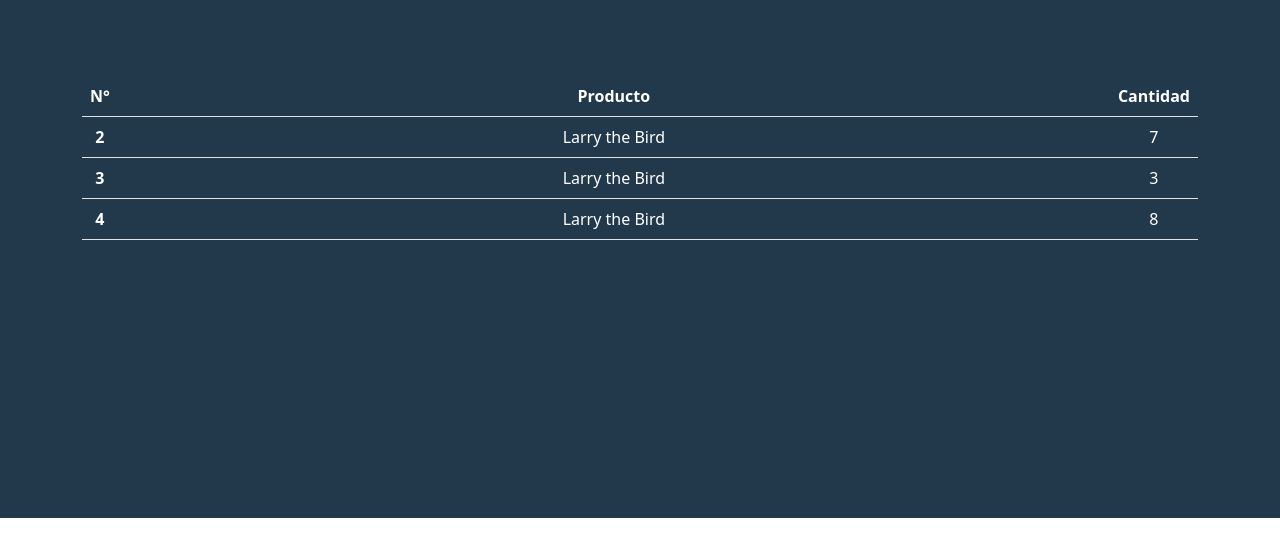
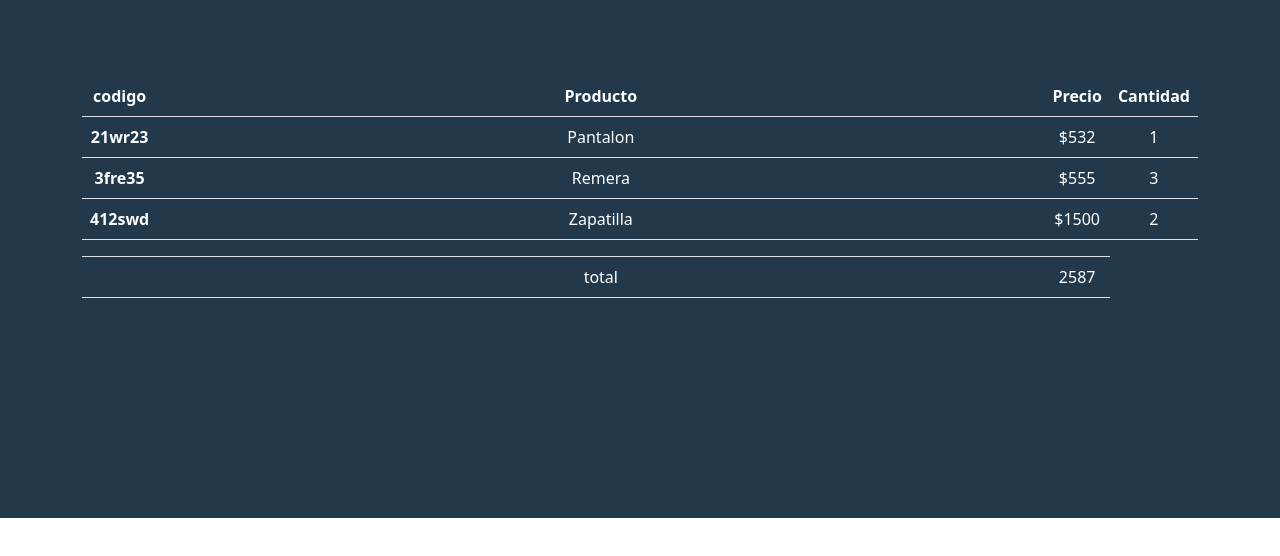
Before and after one commit to Zimmer95/tiendaDeRopa, a plain HTML site: page carrito.html in a window 1280 px wide. Shown: the part 142-698 px from the top of the page. Drawn offline with nearby package versions, Linux system fonts and the light colour scheme.

Commit message:
arreglando detalles

```diff
--- a/carrito.html
+++ b/carrito.html
@@ -5,7 +5,7 @@
     <meta name="viewport" content="width=device-width, initial-scale=1.0">
     <link href="https://cdn.jsdelivr.net/npm/bootstrap@5.2.3/dist/css/bootstrap.min.css" rel="stylesheet" integrity="sha384-rbsA2VBKQhggwzxH7pPCaAqO46MgnOM80zW1RWuH61DGLwZJEdK2Kadq2F9CUG65" crossorigin="anonymous">
     <link rel="stylesheet" href="https://cdn.jsdelivr.net/npm/bootstrap-icons@1.11.2/font/bootstrap-icons.min.css">
-    <link rel="stylesheet" href="https://github.com/Zimmer95/tiendaDeRopa/blob/master/css/style.css">
+    <link rel="stylesheet" href="/css/style.css">
     <title>Document</title>
 </head>
 <body>
@@ -13,19 +13,19 @@
 <!-- Barra de navegacion -->
 <nav class="navbar navbar-expand-lg navbar-dark bg-dark">
     <div class="container px-4 px-lg-5">
-        <a class="navbar-brand" href="https://zimmer95.github.io/tiendaDeRopa/index.html">
+        <a class="navbar-brand" href="/index.html">
             <i class="bi bi-shop"></i>
                 Tienda
         </a>
         <button class="navbar-toggler" type="button" data-bs-toggle="collapse" data-bs-target="#navbarSupportedContent" aria-controls="navbarSupportedContent" aria-expanded="false" aria-label="Toggle navigation"><span class="navbar-toggler-icon"></span></button>
         <div class="collapse navbar-collapse" id="navbarSupportedContent">
             <ul class="navbar-nav me-auto mb-2 mb-lg-0 ms-lg-4">
-                <li class="nav-item"><a class="nav-link active" aria-current="page" href="https://zimmer95.github.io/tiendaDeRopa/index.html">Home</a></li>
-                <li class="nav-item"><a class="nav-link active" href="https://zimmer95.github.io/tiendaDeRopa/contacto.html">Contacto</a></li>
-                <li class="nav-item"><a class="nav-link active" href="https://zimmer95.github.io/tiendaDeRopa/productos.html">Productos</a></li>
+                <li class="nav-item"><a class="nav-link active" aria-current="page" href="/index.html">Home</a></li>
+                <li class="nav-item"><a class="nav-link active" href="/contacto.html">Contacto</a></li>
+                <li class="nav-item"><a class="nav-link active" href="/productos.html">Productos</a></li>
             </ul>
             <button class="btn btn-outline-light" type="">
-                <a class="navbar-brand" href="https://zimmer95.github.io/tiendaDeRopa/carrito.html">
+                <a class="navbar-brand" href="/carrito.html">
                     <i class="bi-cart-fill me-1"></i>
                     Carrito
                 </a>
@@ -45,25 +45,39 @@
                 <div class="col mb-5">
                     <table class="table">
                         <thead >
-                            <th>N°</th>
+                            <th>codigo</th>
                             <th colspan="2">Producto</th>
-                            <th>Cantidad</th>
+                            <th>Precio</th>
+                            <th colspan="2">Cantidad</th>
                         </thead>
                         <tbody >
                             <tr class="table-acrive">
-                                <th scope="row">2</th>
-                                <td colspan="2" class="table">Larry the Bird</td>
-                                <td>7</td>
+                                <th scope="row">21wr23</th>
+                                <td colspan="2" class="table">Pantalon</td>
+                                <td colspan="2">$532</td>
+                                <td>1</td>
                             </tr>
                             <tr>
-                                <th scope="row">3</th>
-                                <td colspan="2" class="table">Larry the Bird</td>
+                                <th scope="row">3fre35</th>
+                                <td colspan="2" class="table">Remera</td>
+                                <td colspan="2">$555</td>
                                 <td>3</td>
                             </tr>
                             <tr>
-                                <th scope="row">4</th>
-                                <td colspan="2" class="table">Larry the Bird</td>
-                                <td>8</td>
+                                <th scope="row">412swd</th>
+                                <td colspan="2" class="table">Zapatilla</td>
+                                <td colspan="2">$1500</td>
+                                <td>2</td>
+                            </tr>
+                            <tr>
+                                <th colspan="2"></th>
+                                <td colspan="1" class="table"></td>
+                                <td></td>
+                            </tr>
+                            <tr>
+                                <th colspan="2"></th>
+                                <td colspan="1" class="table">total</td>
+                                <td>2587</td>
                             </tr>
                         </tbody>
                     </table>
```
Also changed, not shown: contacto.html (+6 -6 lines), index.html (+3 -3 lines), productos.html (+6 -6 lines).
